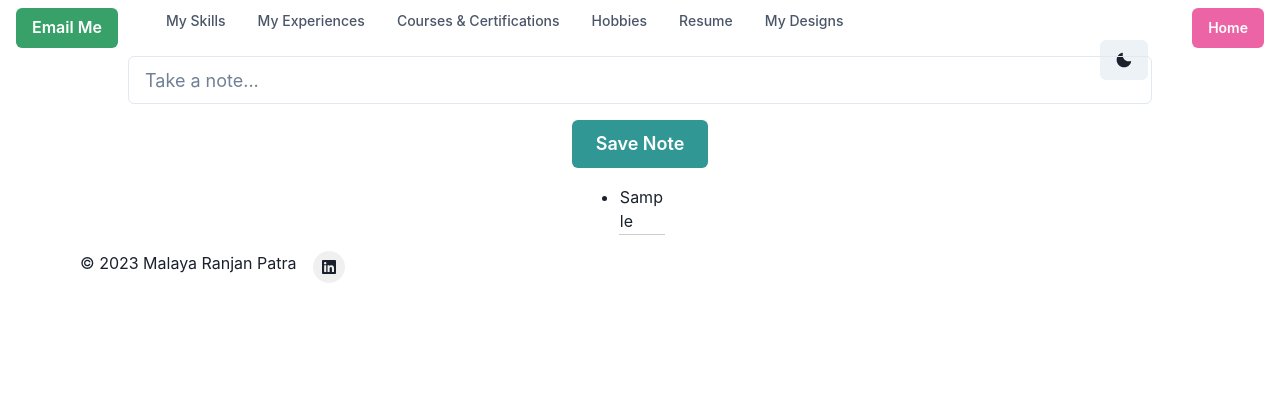
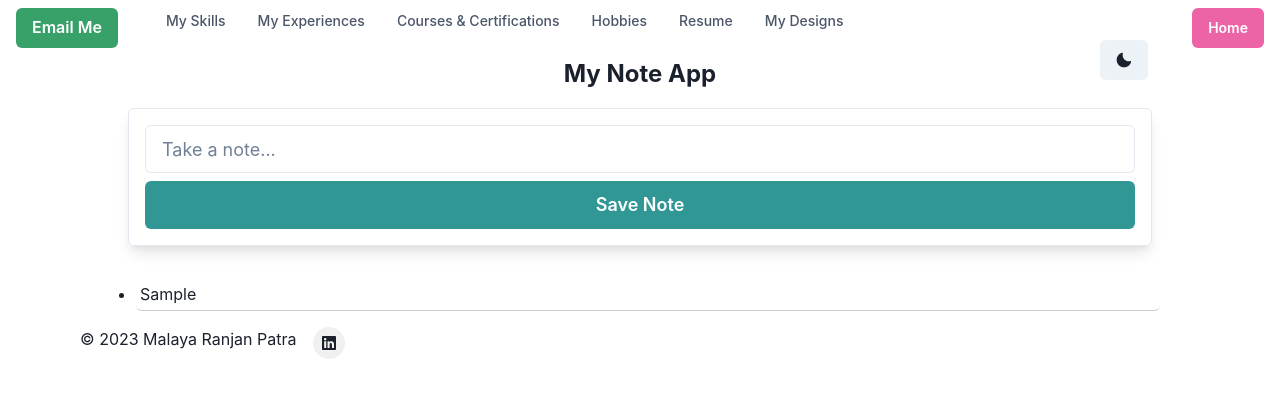
Before and after one commit to MalayaRP/my-world, a Next.js app: page /my-designs-2 in a window 1280 px wide. Both pictures are taken after typing "Sample" into the empty fields and a click on the button "Save Note". Shown: the top 398 px of the page. Built offline with nearby package versions, Linux system fonts and the light colour scheme.

Commit message:
Update page.js

```diff
--- a/app/my-designs-2/page.js
+++ b/app/my-designs-2/page.js
@@ -29,28 +29,49 @@ function App() {
   return (
     <ChakraProvider>
       <VStack spacing={4} align="center">
+        <Text fontSize="2xl" fontWeight="bold">
+          My Note App
+        </Text>
+        <Box
+          boxShadow="lg"
+          p={4}
+          borderRadius="md"
+          width="80%"
+          borderWidth="1px"
+          borderColor="gray.200"
+        >
           <Input
             placeholder="Take a note..."
             value={note}
             onChange={handleNoteChange}
             size="lg"
-          width="80%" // Adjust the input width
           />
-        <Button onClick={handleSaveNote} colorScheme="teal" size="lg">
+          <Button
+            onClick={handleSaveNote}
+            colorScheme="teal"
+            size="lg"
+            mt={2}
+            width="100%"
+          >
             Save Note
           </Button>
-        <UnorderedList>
+        </Box>
+        {notes.length > 0 && (
+          <UnorderedList width="80%" spacing={2} mt={4}>
             {notes.map((savedNote, index) => (
               <ListItem
                 key={index}
-              borderBottom="1px solid #ccc" // Add a border to separate notes
-              padding="1px" // Add some padding to notes
-              width="80%" // Adjust the note width
+                borderBottom="1px solid #ccc"
+                padding="4px"
+                borderRadius="md"
+                bg="white"
+                _hover={{ bg: 'gray.100' }}
               >
                 {savedNote}
               </ListItem>
             ))}
           </UnorderedList>
+        )}
       </VStack>
     </ChakraProvider>
   );
```
Lines whose indentation alone changed are shown as unchanged.
